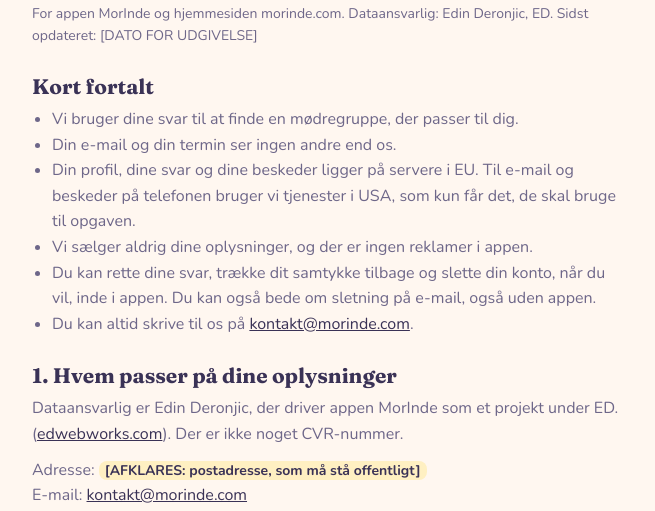
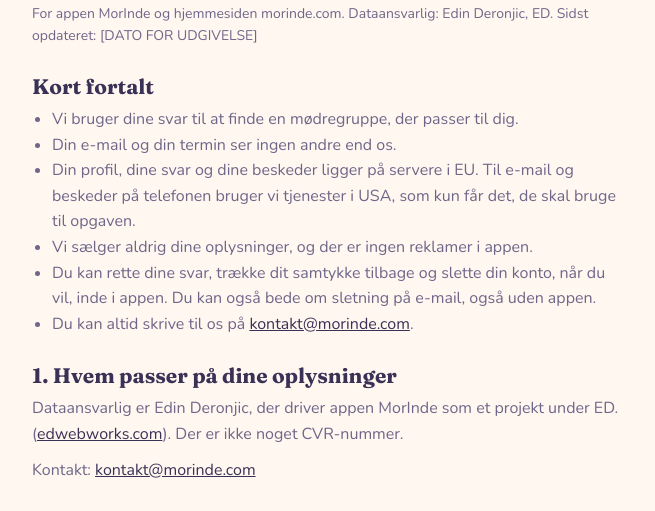
Before and after one commit to drey1008/morinde, a plain HTML site: page privatliv/index.html in a window 1280 px wide. Shown: the part 277-788 px from the top of the page, without its empty margins (312-967 px from the left). Drawn offline with Linux system fonts and the light colour scheme.

Commit message:
Brug kun kontakt@ som kontakt på privatlivssiden
Edin vil ikke have postadresse på morinde.com/privatliv/.

```diff
--- a/privatliv/index.html
+++ b/privatliv/index.html
@@ -62,8 +62,7 @@ footer a{color:var(--ink-2)}
 
   <h2>1. Hvem passer på dine oplysninger</h2>
   <p>Dataansvarlig er Edin Deronjic, der driver appen MorInde som et projekt under ED. (<a href="https://edwebworks.com" target="_blank" rel="noopener">edwebworks.com</a>). Der er ikke noget CVR-nummer.</p>
-  <p>Adresse: <span class="afklar">[AFKLARES: postadresse, som må stå offentligt]</span><br>
-  E-mail: <a href="mailto:kontakt@morinde.com">kontakt@morinde.com</a></p>
+  <p>Kontakt: <a href="mailto:kontakt@morinde.com">kontakt@morinde.com</a></p>
 
   <h2>2. Hvad vi gemmer, hvorfor, og hvad vi bygger det på</h2>
 
```
